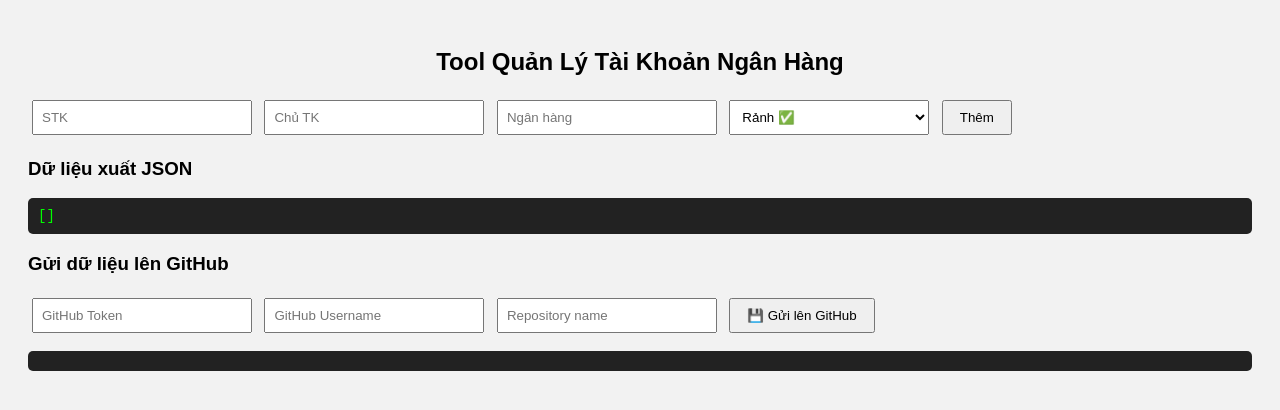
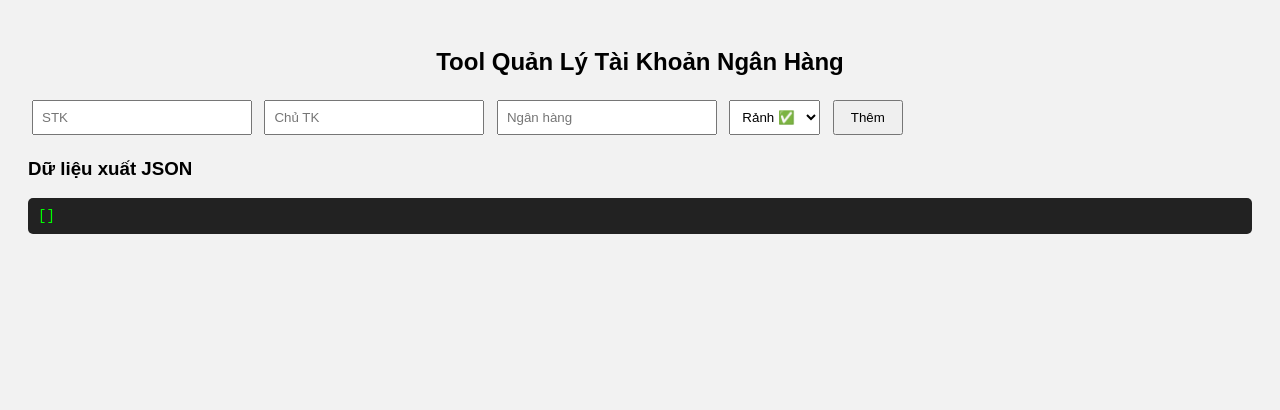
Before and after one commit to Minhdz20/ThueTkweb, a plain HTML site: page tool.html in a window 1280 px wide. Drawn offline with Linux system fonts and the light colour scheme.

Commit message:
Update tool.html

```diff
--- a/tool.html
+++ b/tool.html
@@ -12,10 +12,14 @@
     h2 {
       text-align: center;
     }
-    .form input, .form select {
+    .form input {
       padding: 8px;
       margin: 4px;
       width: 200px;
+    }
+    .form select {
+      padding: 8px;
+      margin: 4px;
     }
     .form button {
       padding: 8px 16px;
@@ -59,15 +63,6 @@
 
   <h3>Dữ liệu xuất JSON</h3>
   <pre id="json"></pre>
-
-  <h3>Gửi dữ liệu lên GitHub</h3>
-  <div class="form">
-    <input id="token" placeholder="GitHub Token" />
-    <input id="username" placeholder="GitHub Username" />
-    <input id="repo" placeholder="Repository name" />
-    <button onclick="pushToGitHub()">💾 Gửi lên GitHub</button>
-  </div>
-  <pre id="status"></pre>
 
   <script>
     let data = [];
@@ -124,57 +119,8 @@
       }
     }
 
-    async function pushToGitHub() {
-      const token = document.getElementById("token").value.trim();
-      const username = document.getElementById("username").value.trim();
-      const repo = document.getElementById("repo").value.trim();
-      const path = "accounts.json";
-
-      if (!token || !username || !repo) {
-        return alert("Điền đầy đủ Token, Username và Repo");
-      }
-
-      const jsonContent = JSON.stringify(data, null, 2);
-      const contentEncoded = btoa(unescape(encodeURIComponent(jsonContent)));
-
-      const apiUrl = `https://api.github.com/repos/${username}/${repo}/contents/${path}`;
-
-      let sha;
-      try {
-        const resGet = await fetch(apiUrl, {
-          headers: {
-            Authorization: `token ${token}`,
-            Accept: "application/vnd.github.v3+json",
-          },
-        });
-
-        if (resGet.ok) {
-          const json = await resGet.json();
-          sha = json.sha;
-        }
-      } catch (e) {}
-
-      const resPut = await fetch(apiUrl, {
-        method: "PUT",
-        headers: {
-          Authorization: `token ${token}`,
-          Accept: "application/vnd.github.v3+json",
-        },
-        body: JSON.stringify({
-          message: "Update accounts.json from tool.html",
-          content: contentEncoded,
-          sha,
-        }),
-      });
-
-      const output = document.getElementById("status");
-      if (resPut.ok) {
-        output.textContent = "✅ Đã gửi thành công lên GitHub!";
-      } else {
-        const err = await resPut.json();
-        output.textContent = "❌ Lỗi: " + (err.message || "Không thể ghi file.");
-      }
-    }
+    // Load từ file nếu muốn (dev mode)
+    // fetch('accounts.json').then(r => r.json()).then(json => { data = json; render(); });
 
     render();
   </script>
```
